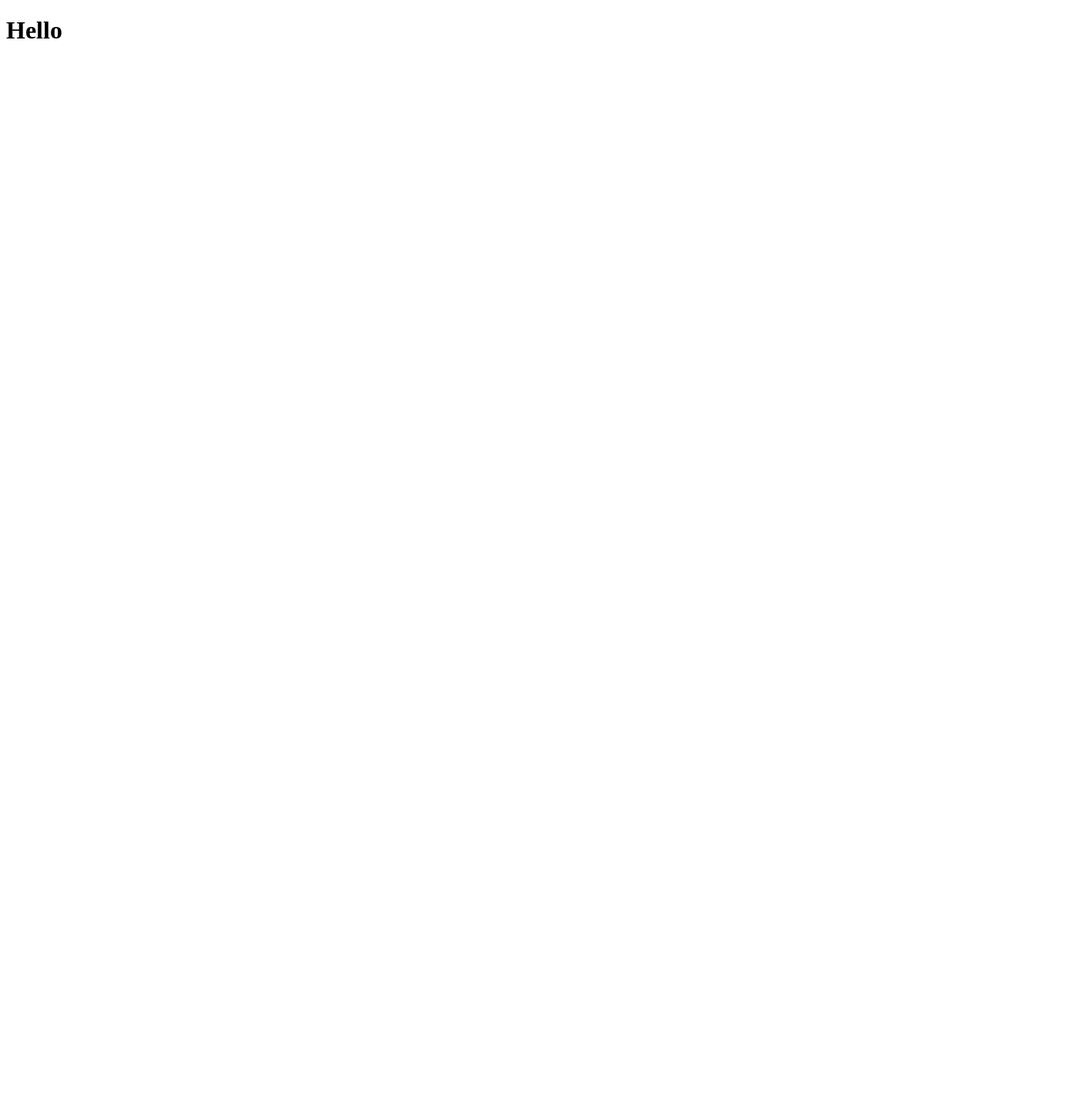
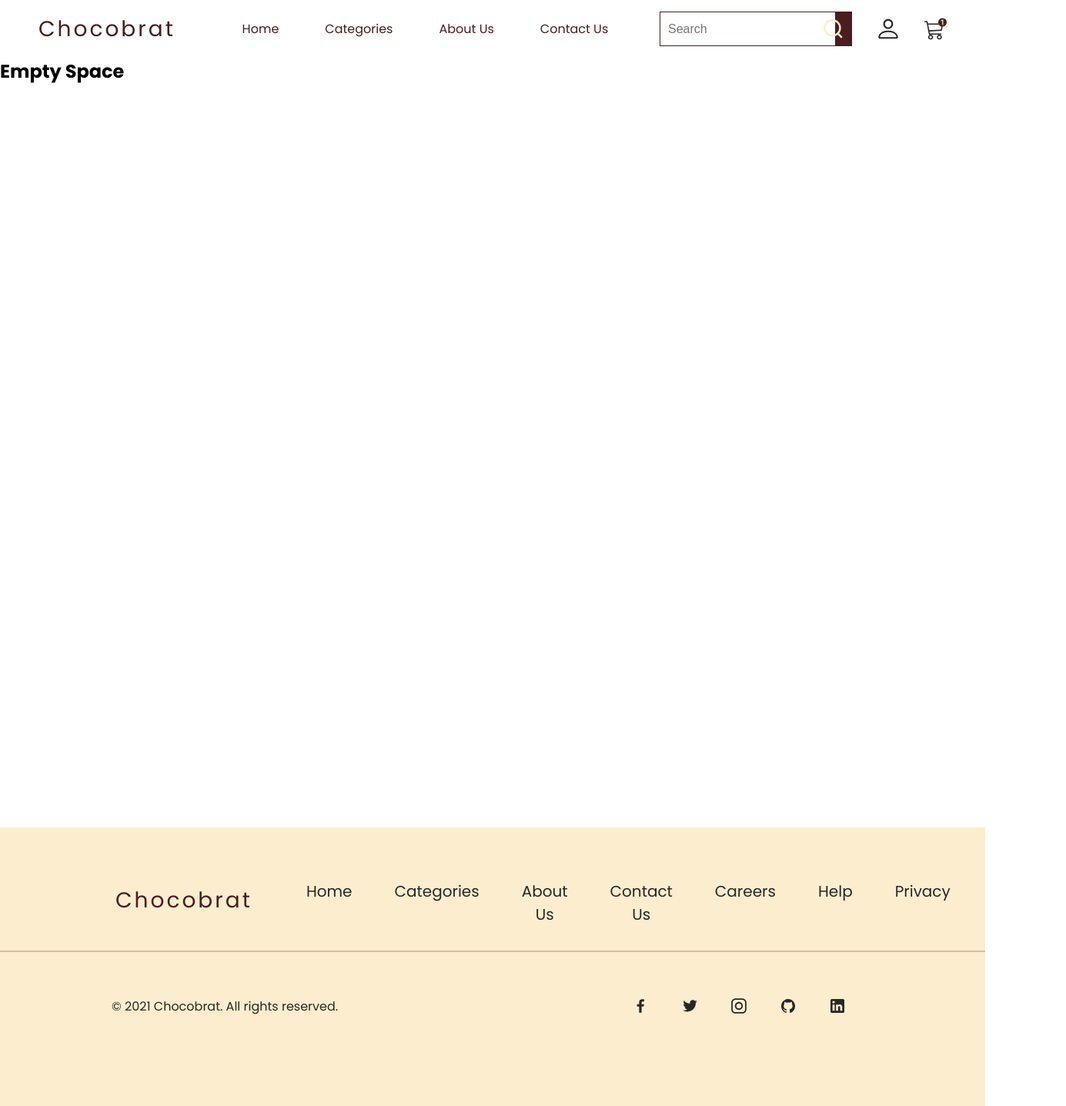
Before and after one commit to Changgwon-Cho/chocobrat-bakery-website, a plain HTML site: page index.html in a window 1280 px wide. Shown: the whole page at 77% size, 1385 px wide, since content can reach past the window. Before the commit the page ends 800 px from the top, so only its background shows below. Drawn offline with Linux system fonts and the light colour scheme.

Commit message:
dev header&footer

```diff
--- a/index.html
+++ b/index.html
@@ -3,9 +3,61 @@
   <head>
     <meta charset="UTF-8" />
     <meta name="viewport" content="width=device-width, initial-scale=1.0" />
-    <title>Document</title>
+    <title>Chocobrat - Bakery</title>
+    <link rel="stylesheet" href="./style.css" />
   </head>
   <body>
-    <h1>Hello</h1>
+    <header class="navbar">
+      <div class="logo">Chocobrat</div>
+      <nav>
+        <ul>
+          <li><a href="#">Home</a></li>
+          <li><a href="#">Categories</a></li>
+          <li><a href="#">About Us</a></li>
+          <li><a href="#">Contact Us</a></li>
+        </ul>
+      </nav>
+      <div class="icons">
+        <div class="search-box">
+          <input type="text" placeholder="Search" />
+          <button type="submit"></button>
+          <img src="./imgs/vector.svg" alt="vector" class="vector" />
+        </div>
+        <img src="./imgs/profile.svg" alt="profile" />
+        <img src="./imgs/cart.svg" alt="cart" />
+      </div>
+    </header>
+
+    <section class="empty-space">
+      <h2>Empty Space</h2>
+    </section>
+
+    <footer class="footer-content">
+      <div class="first-ft-content">
+        <div class="ft-logo">Chocobrat</div>
+        <nav class="ft-navbar">
+          <ul>
+            <li><a href="#">Home</a></li>
+            <li><a href="#">Categories</a></li>
+            <li><a href="#">About Us</a></li>
+            <li><a href="#">Contact Us</a></li>
+            <li><a href="#">Careers</a></li>
+            <li><a href="#">Help</a></li>
+            <li><a href="#">Privacy</a></li>
+          </ul>
+        </nav>
+      </div>
+      <hr />
+      <div class="second-ft-content">
+        <p>&copy; 2021 Chocobrat. All rights reserved.</p>
+        <div class="ft-icons">
+          <img src="./imgs/facebook.svg" alt="facebook" />
+          <img src="./imgs/twitter.svg" alt="twitter" />
+          <img src="./imgs/instagram.svg" alt="instagram" />
+          <img src="./imgs/github.svg" alt="github" />
+          <img src="./imgs/linkedin.svg" alt="linkedin" />
+        </div>
+      </div>
+    </footer>
   </body>
 </html>
--- a/style.css
+++ b/style.css
@@ -1,8 +1,159 @@
+@import url("https://fonts.googleapis.com/css2?family=Poppins:wght@300;400;500;600;700&display=swap");
+
+body {
+  font-family: "Poppins", sans-serif;
+  background-color: #ffffff;
+}
+
 * {
   margin: 0;
   padding: 0;
+  box-sizing: border-box;
 }
 
-h1 {
-  color: red;
+/************************************* upper navbar ***************************************/
+.navbar {
+  display: flex;
+  justify-content: space-between;
+  align-items: center;
+  padding: 15px 50px;
 }
+
+.navbar .logo {
+  font-size: 28px;
+  letter-spacing: 3px;
+  color: #4a1d1f;
+}
+
+.navbar ul {
+  list-style: none;
+  display: flex;
+  gap: 40px;
+}
+
+.navbar ul li {
+  margin-left: 20px;
+}
+
+.navbar ul li a {
+  text-decoration: none;
+  color: #4a1d1f;
+}
+
+.icons {
+  display: flex;
+  align-items: center;
+  gap: 30px;
+}
+
+.search-box {
+  display: flex;
+  align-items: center;
+  border: 1px solid #4a1d1f;
+  width: 250px;
+  height: 45px;
+  overflow: hidden;
+}
+
+.search-box input {
+  flex: 1;
+  border: none;
+  outline: none;
+  padding: 10px;
+  font-size: 16px;
+  color: #b4b4b4;
+}
+
+.search-box button {
+  position: relative;
+  width: 50px;
+  height: 100%;
+  background-color: #4a1d1f;
+  border: none;
+  cursor: pointer;
+  font-size: 18px;
+  display: flex;
+  align-items: center;
+  justify-content: center;
+  z-index: 0;
+}
+
+.vector {
+  position: absolute;
+  right: 185px;
+  width: 25px;
+  height: auto;
+  pointer-events: none;
+  z-index: 1;
+}
+
+/************************************* section ***************************************/
+.empty-space {
+  height: 1000px;
+}
+
+/************************************* footer navbar ***************************************/
+.footer-content {
+  text-align: center;
+  background: #fbedcd;
+}
+
+.first-ft-content {
+  height: 160px;
+  display: flex;
+  justify-content: space-between;
+  align-items: center;
+  gap: 30px;
+}
+
+.ft-logo {
+  font-size: 28px;
+  letter-spacing: 3px;
+  color: #4a1d1f;
+  padding-left: 150px;
+  padding-top: 30px;
+}
+
+.ft-navbar ul {
+  display: flex;
+  list-style: none;
+  padding-right: 150px;
+  padding-top: 35px;
+  gap: 15px;
+}
+
+.ft-navbar ul li {
+  margin-left: 40px;
+}
+
+.ft-navbar ul li a {
+  text-decoration: none;
+  color: #272727;
+  font-size: 20px;
+}
+
+hr {
+  border: solid 0.5px #d5bea6;
+}
+
+.second-ft-content {
+  height: 200px;
+  display: flex;
+  justify-content: space-between;
+  align-items: center;
+  gap: 20px;
+}
+
+.second-ft-content p {
+  color: #272727;
+  padding-left: 145px;
+  padding-bottom: 60px;
+}
+
+.ft-icons {
+  display: flex;
+  align-items: center;
+  gap: 40px;
+  padding-right: 180px;
+  padding-bottom: 60px;
+}
```
